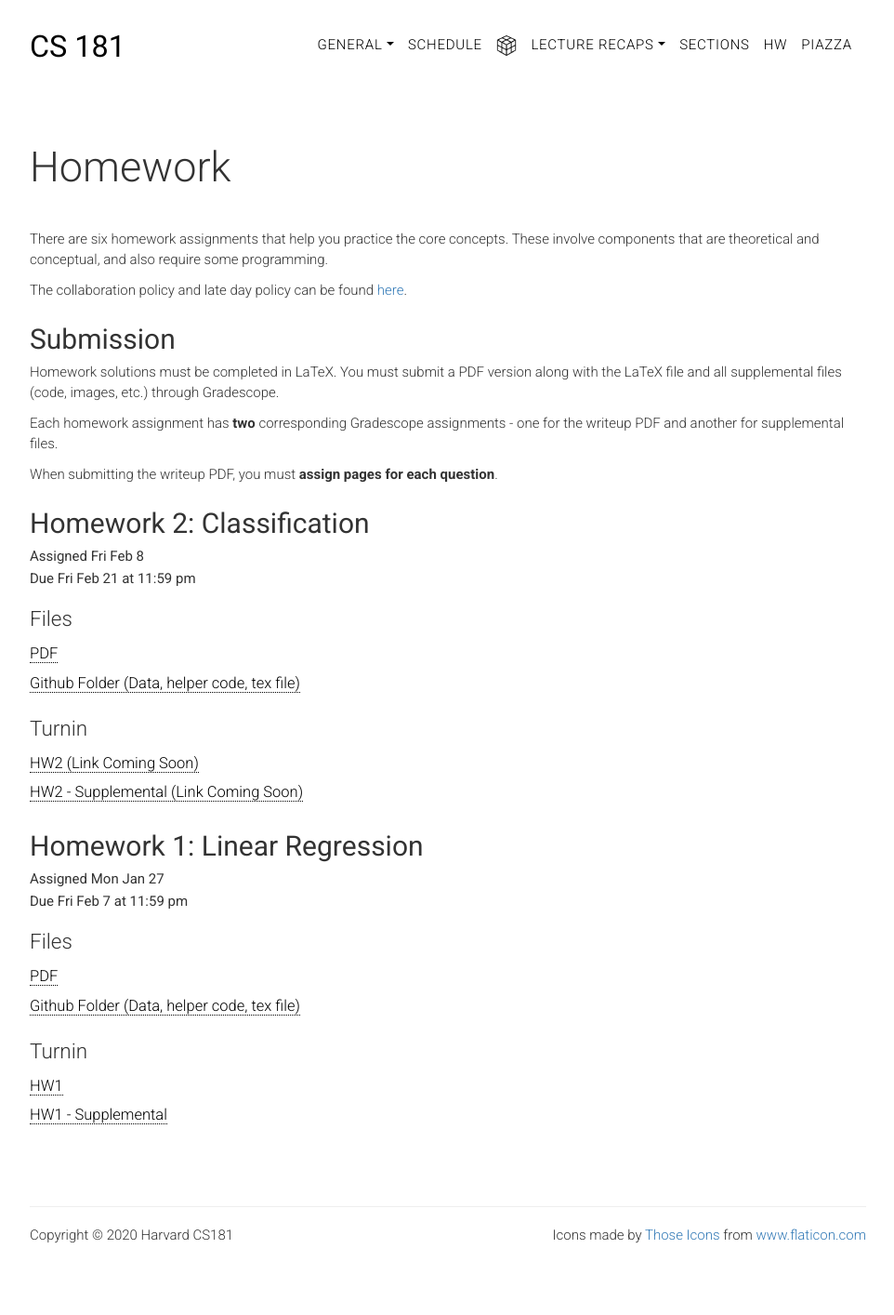
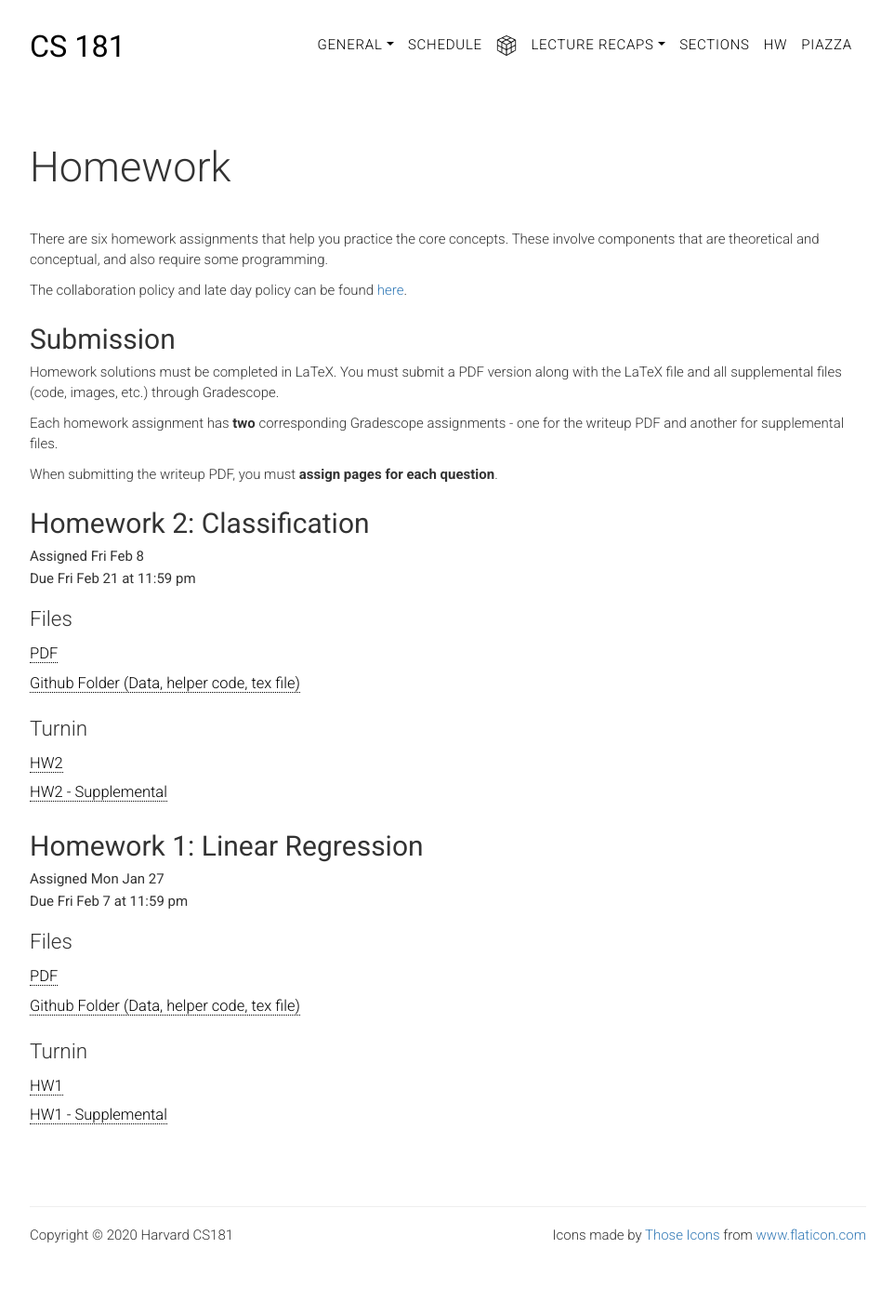
Before and after one commit to harvard-ml-courses/cs181-web-2020, a Jekyll site: the page built from homework.html, in a window 1280 px wide. Shown: the whole page at 93% size, without its empty margins (158-1120 px from the left). Built offline with Jekyll 4.4.1, drawn with Linux system fonts in a browser that asks for light colours.

Commit message:
homework links added

```diff
--- a/homework.html
+++ b/homework.html
@@ -25,7 +25,7 @@
             When submitting the writeup PDF, you must <strong>assign pages for each question</strong>.
         </p>
 
-        <h2 class="title" id="hw1">Homework 2: Classification</h2>
+        <h2 class="title" id="hw2">Homework 2: Classification</h2>
         <p class="head-subtitle">Assigned Fri Feb 8</p>
         <p class="head-subtitle">Due Fri Feb 21 at 11:59 pm</p>
         <h3>Files</h3>
@@ -36,8 +36,8 @@
         </ul>
         <h3>Turnin</h3>
         <ul class="lists">
-            <li><a href="#" target="_blank">HW2 (Link Coming Soon)</a></li>
-            <li><a href="#" target="_blank">HW2 - Supplemental (Link Coming Soon)</a></li>
+            <li><a href="https://www.gradescope.com/courses/81719/assignments/354915" target="_blank">HW2</a></li>
+            <li><a href="https://www.gradescope.com/courses/81719/assignments/354923" target="_blank">HW2 - Supplemental</a></li>
         </ul>
 
         <h2 class="title" id="hw1">Homework 1: Linear Regression</h2>
--- a/index.html
+++ b/index.html
@@ -18,7 +18,7 @@
 			<li> <a href="https://piazza.com/harvard/spring2020/cs181" target="_blank">Sign up for Piazza.</a>
 				We will use Piazza for all course related communications.</li>
 			<li>If you need to get access to piazza or gradescope, please email j_kinley@college.harvard.edu.</li>
-			<li><a href="{{ site.baseurl }}/homework#hw1">HW1</a> has been released and is due <strong>Friday Feb 7</strong>.</li>
+			<li><a href="{{ site.baseurl }}/homework#hw2">HW2</a> has been released and is due <strong>Friday Feb 21</strong>.</li>
 		</ul>
 		</p>
 	</div>
```
